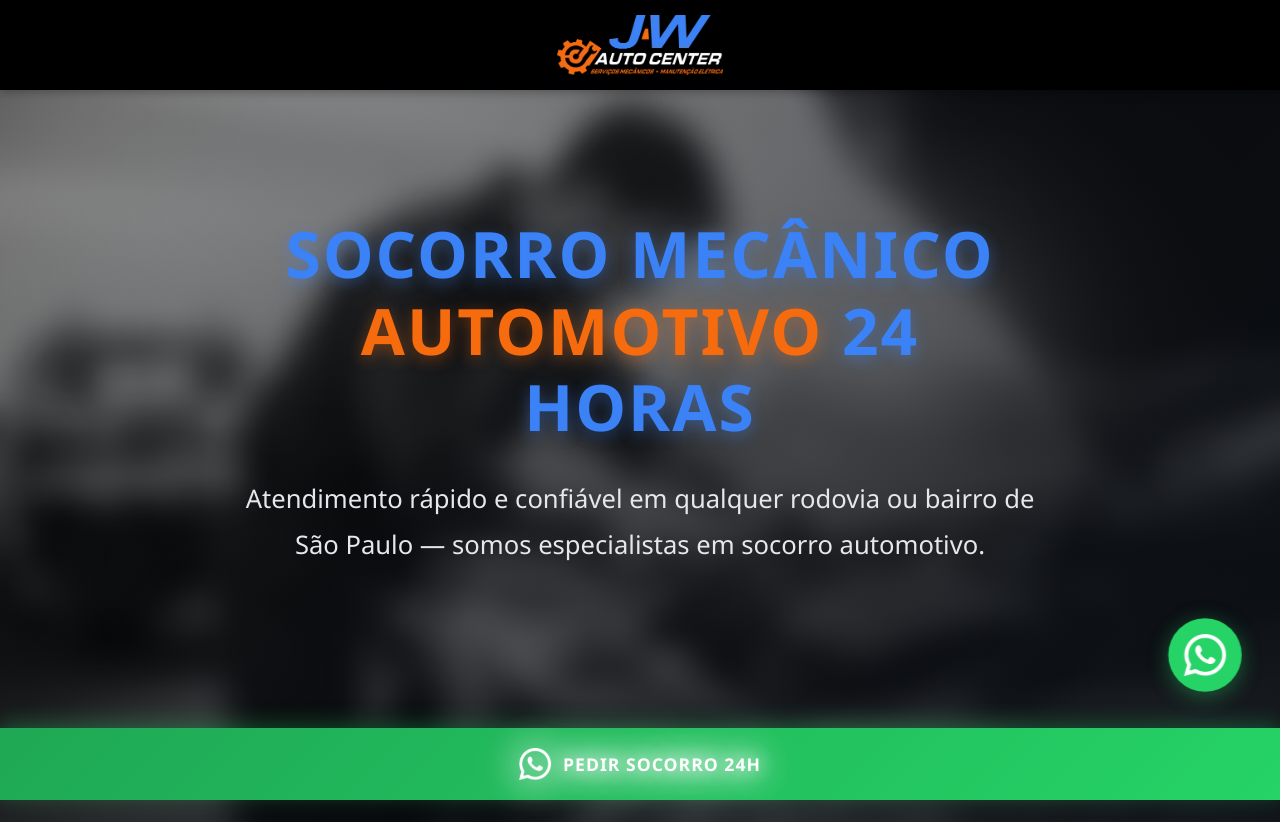
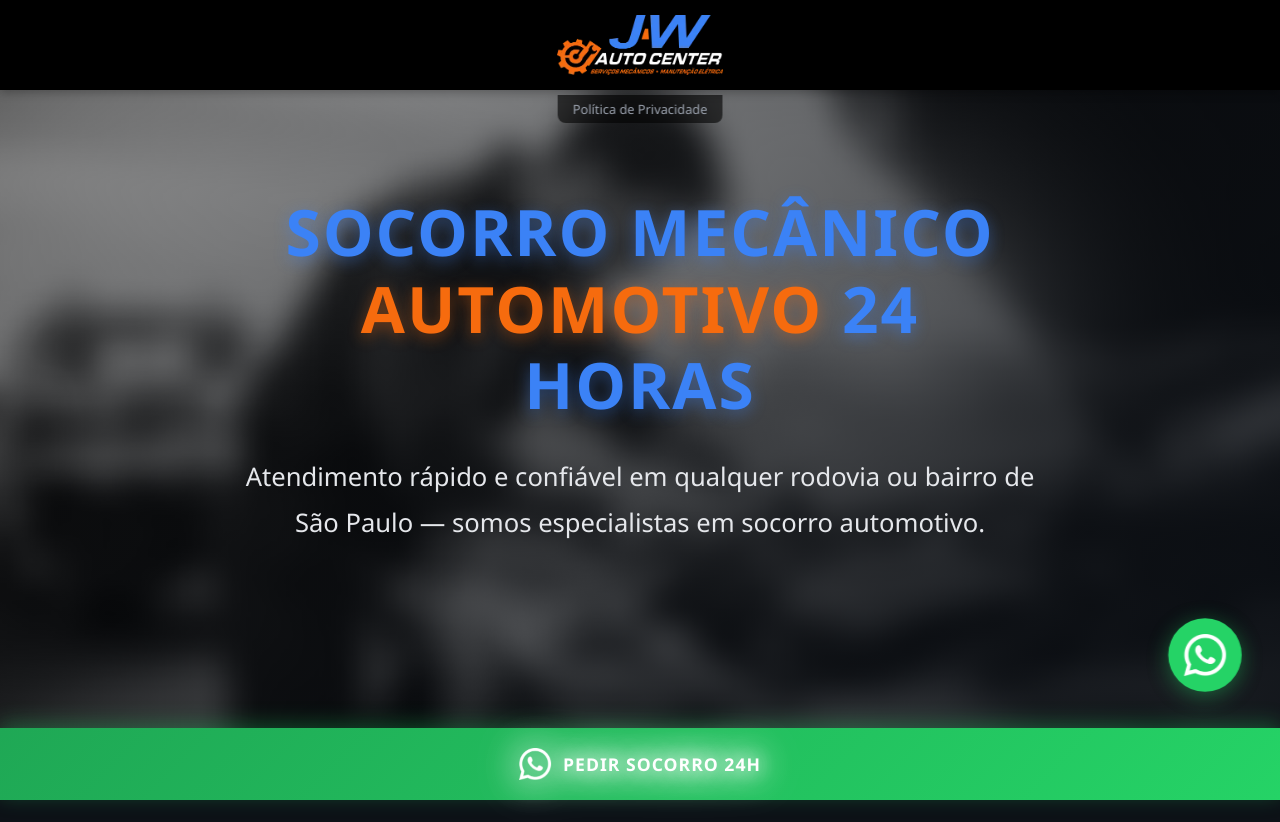
Before and after one commit to jwautocenter-sys/jwautocenter, a plain HTML site: page index.html in a window 1280 px wide. After the commit the page ends 800 px from the top, so only its background shows below. Drawn offline with Linux system fonts and the light colour scheme.

Commit message:
Update style.css
estilo do link para a politica de privacidade

```diff
--- a/assets/estilo/style.css
+++ b/assets/estilo/style.css
@@ -32,6 +32,36 @@ header {
 .logo {
     height: 50px;
     width: auto;
+}
+
+/* Privacidade Link */
+.privacy-link-top {
+    position: fixed;
+    top: 80px; /* Logo abaixo do header */
+    left: 50%;
+    transform: translateX(-50%);
+    color: #9ca3af;
+    font-size: 0.75rem;
+    text-decoration: none;
+    z-index: 999;
+    padding: 5px 15px;
+    background: rgba(0, 0, 0, 0.6);
+    border-radius: 0 0 8px 8px;
+    backdrop-filter: blur(10px);
+    transition: all 0.3s ease;
+}
+
+.privacy-link-top:hover {
+    color: #60a5fa;
+    background: rgba(0, 0, 0, 0.8);
+    padding: 7px 17px;
+}
+
+@media (min-width: 768px) {
+    .privacy-link-top {
+        top: 95px; /* Ajusta para header maior */
+        font-size: 0.8rem;
+    }
 }
 
 /* Hero Section */
```
